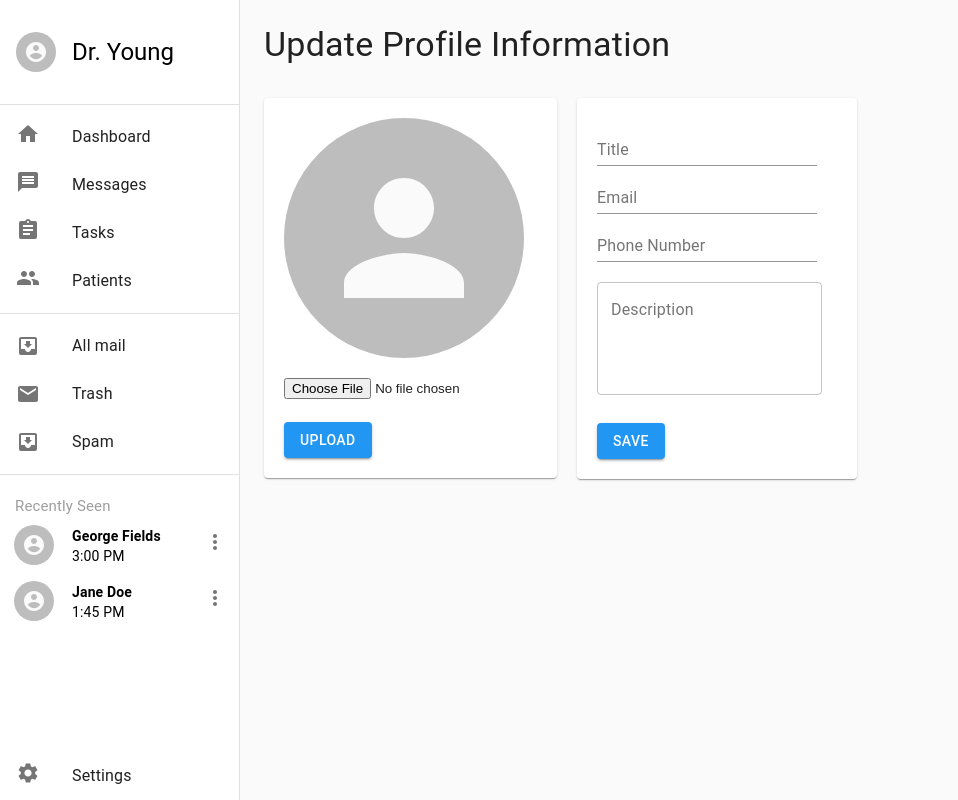
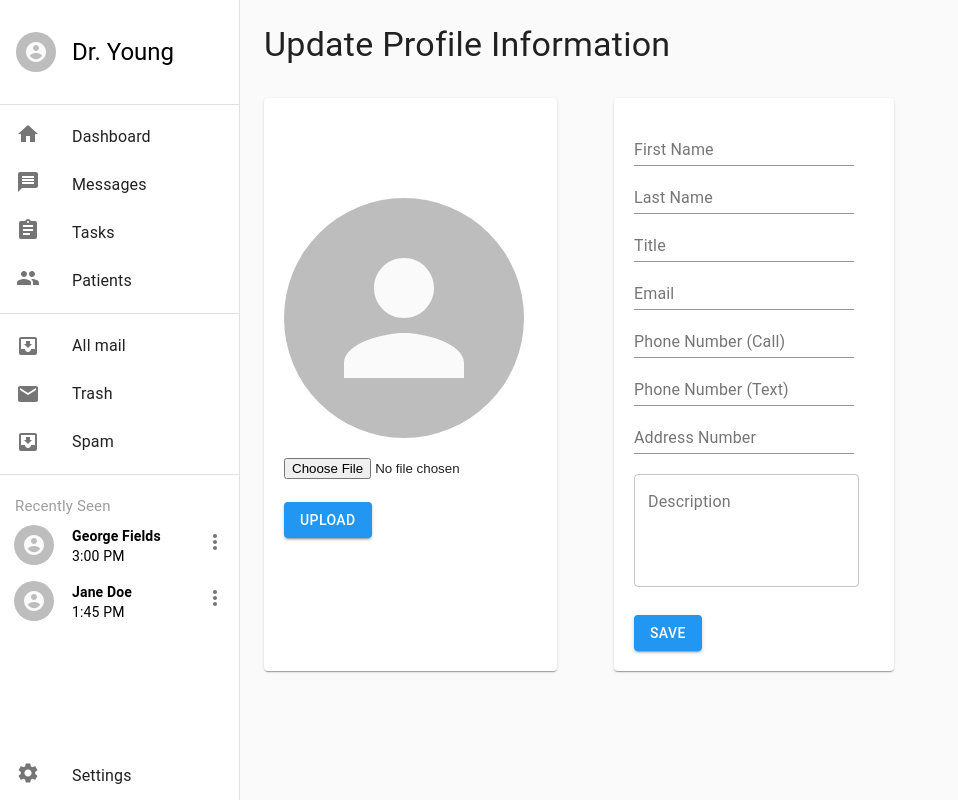
Before and after one commit to UTA-Senior-Design-2020/health-journal-frontend, a React (Create React App) app: page /profile in a window 1280 px wide. Shown: the whole page, without its empty margins (0-958 px from the left). Built offline with nearby package versions, Linux system fonts and the light colour scheme; no server answers.

Commit message:
updated doctor text fields
added text fields to doctor update profile to match DB

```diff
--- a/src/Pages/ProfilePage.js
+++ b/src/Pages/ProfilePage.js
@@ -28,13 +28,16 @@ const useStyles = makeStyles((theme) => ({
 
   },
   profile: {
+    position: "absolute",
     float: "left",
-    padding: "20px"
+    padding: "100px 20px 20px 20px",
+    height: "573px"
   },
   text: {
+    position: "absolute",
     float: "left",
     padding: "20px",
-    marginLeft:"20px",
+    marginLeft:"350px",
     width:"280px",
     paddingBottom:"20px"
   },
@@ -103,11 +106,19 @@ export default function ProfilePage() {
       </Card>
       <Card style={{}} className={classes.text}>
       <form noValidate autoComplete="off">
+        <TextField id="outlined-basic" label="First Name" />
+        <br />
+        <TextField id="outlined-basic" label="Last Name" />
+        <br />
         <TextField id="outlined-basic" label="Title" />
         <br />
         <TextField id="outlined-basic" label="Email" />
         <br />
-        <TextField id="outlined-basic" label="Phone Number" />
+        <TextField id="outlined-basic" label="Phone Number (Call)" />
+        <br />
+        <TextField id="outlined-basic" label="Phone Number (Text)" />
+        <br />
+        <TextField id="outlined-basic" label="Address Number" />
         <br />
         <br />
         <TextField
```
